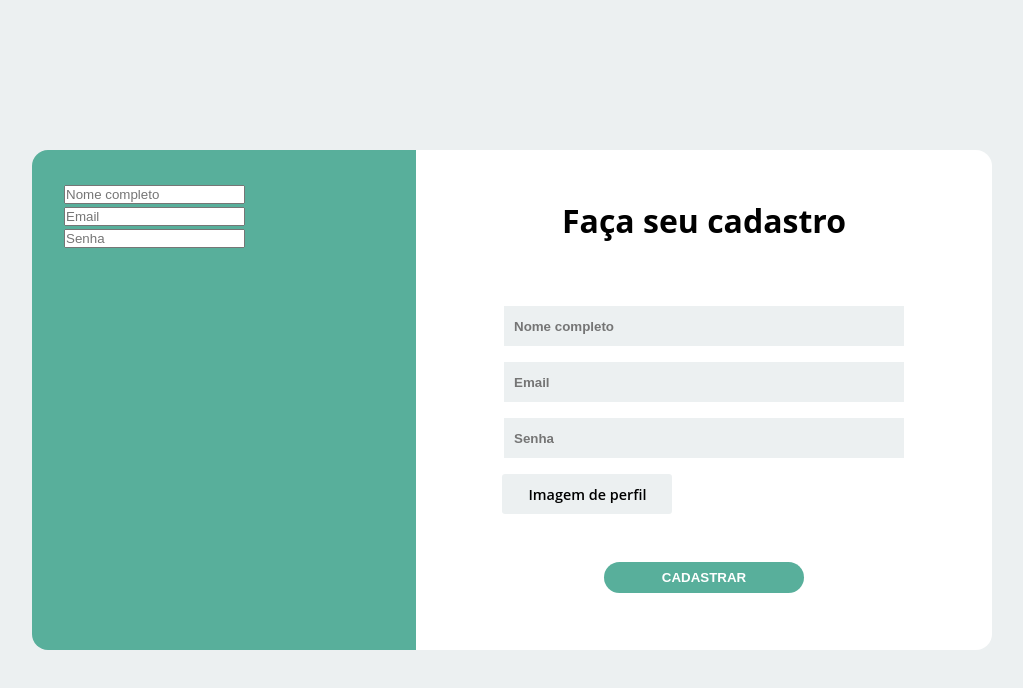
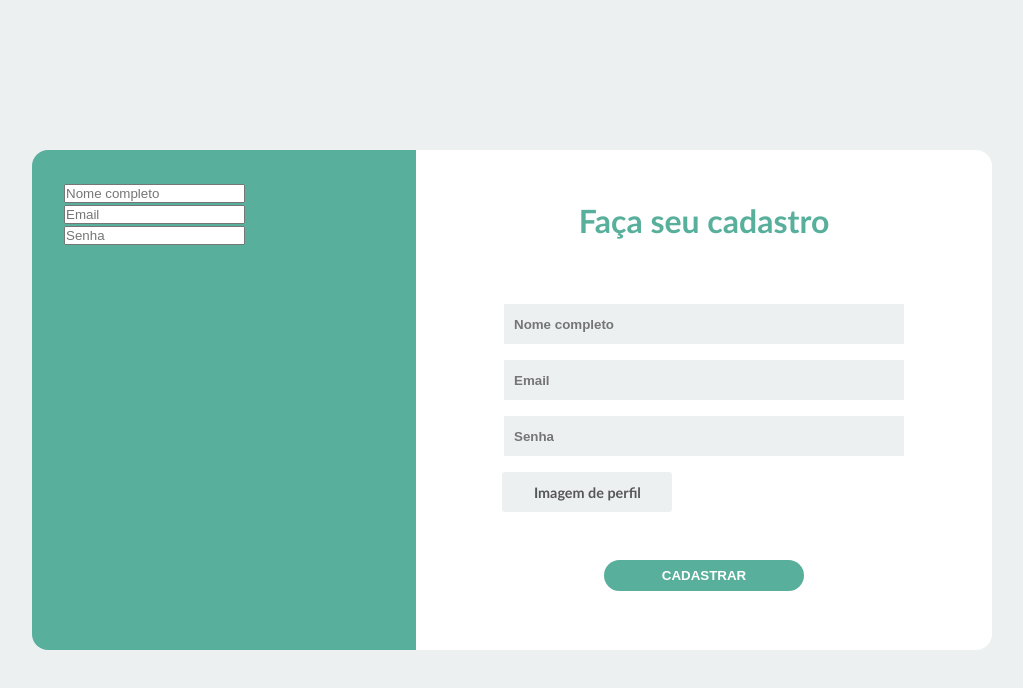
Before and after one commit to vtrajanodev/feedbackscontinuosfront, a React (Create React App) app: page /cadastro-usuario in a window 1280 px wide. Shown: the top 688 px of the page, without its empty margins (128-1151 px from the left). Built offline with nearby package versions, Linux system fonts and the light colour scheme.

Commit message:
Criação: Side cadastro - tela cadastro

```diff
--- a/src/global.css
+++ b/src/global.css
@@ -25,5 +25,5 @@ a {
 }
 
 body {
-  font-family: 'Open Sans', 'Helvetica Neue', sans-serif;
+  font-family: 'Trebuchet MS', 'Lucida Sans Unicode', 'Lucida Grande', 'Lucida Sans', Arial, sans-serif;
 }
--- a/src/pages/RegisterUser/registerUser.module.css
+++ b/src/pages/RegisterUser/registerUser.module.css
@@ -42,6 +42,7 @@
 .registerForm h1 {
   text-align: center;
   margin-bottom: 1rem;
+  color: var(--light-green);
 }
 
 .registerForm div {
@@ -76,7 +77,7 @@
   display: flex;
   border-radius: .20rem;
   background-color:  #ecf0f1;
-  color: rgb(0, 0, 0);
+  color: rgb(87, 87, 87);
   text-align: center;
   display: flex;
   align-items: center;
```
